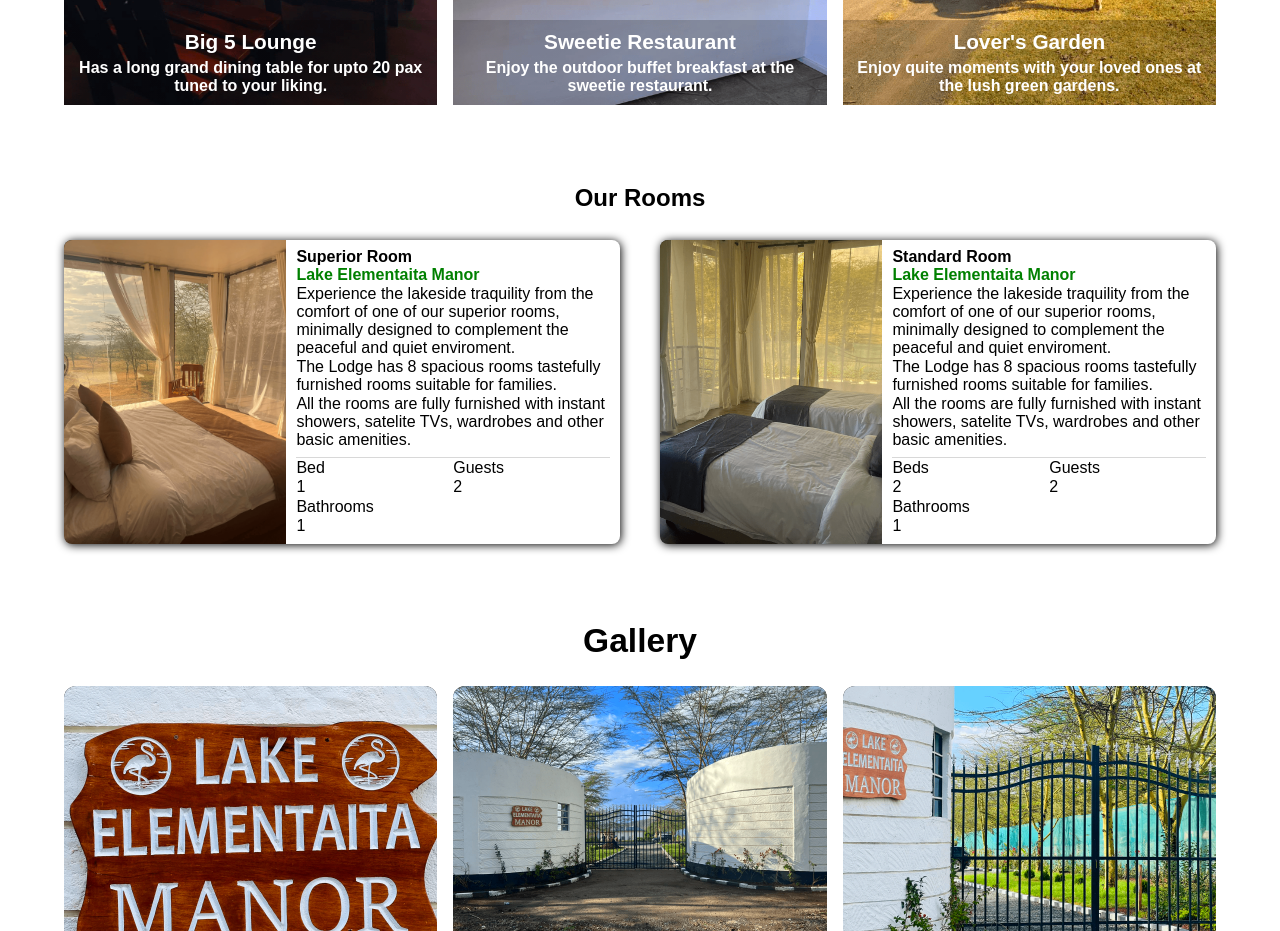
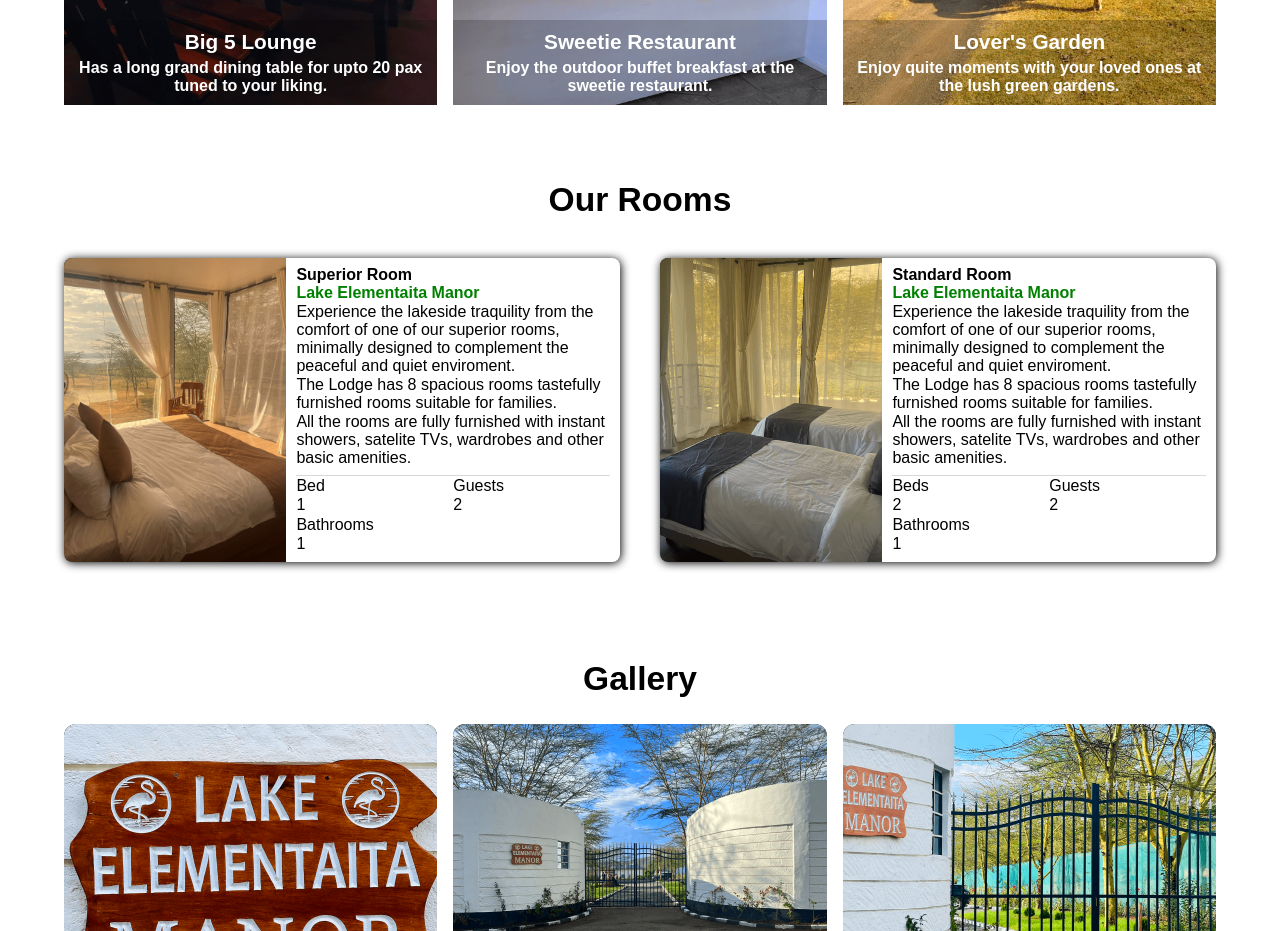
Before and after one commit to Mosaremothomas/Lake-Elementaita, a React (Vite) app in the folder front_end/: page / in a window 1280 px wide. Shown: the part 1360-2291 px from the top of the page. Built offline with nearby package versions, Linux system fonts and the light colour scheme.

Commit message:
changed the position of rooms on the homepage

```diff
--- a/front_end/src/containers/Homepage/Rooms/index.jsx
+++ b/front_end/src/containers/Homepage/Rooms/index.jsx
@@ -5,58 +5,58 @@ import superior_room from '../../../assets/superior_room.png'
 
 export default function Rooms() {
     return (
-        <section class="Rooms" id="Rooms">
-            <h1 class="section_heading">Our Rooms</h1>
-            <div class="rooms_wrapper">
-                <div class="room">
-                    <div class="image">
+        <section className="Rooms" id="Rooms">
+            <h1 className="section_heading">Our Rooms</h1>
+            <div className="rooms_wrapper">
+                <div className="room">
+                    <div className="image">
                         <img src={superior_room} alt="" />
                     </div>
-                    <div class="description">
+                    <div className="description">
                         <h4>Superior Room</h4>
                         <h5>Lake Elementaita Manor</h5>
                         <p>Experience the lakeside traquility from the comfort of one of our superior rooms, minimally designed to complement the peaceful and quiet enviroment.</p>
                         <p>The Lodge has 8 spacious rooms tastefully furnished rooms suitable for families.</p>
                         <p>All the rooms are fully furnished with instant showers, satelite TVs, wardrobes and other basic amenities.</p>
-                        <div class="room_features">
-                            <div class="feature">
+                        <div className="room_features">
+                            <div className="feature">
                                 <p>Bed</p>
-                                <p>1 <span class="icon icon-bed"></span></p>
+                                <p>1 <span className="icon icon-bed"></span></p>
                             </div>
-                            <div class="feature">
+                            <div className="feature">
                                 <p>Guests</p>
-                                <p>2 <span class="icon icon-users"></span></p>
+                                <p>2 <span className="icon icon-users"></span></p>
                             </div>
-                            <div class="feature">
+                            <div className="feature">
                                 <p>Bathrooms</p>
-                                <p>1 <span class="icon icon-bath"></span></p>
+                                <p>1 <span className="icon icon-bath"></span></p>
                             </div>
                         </div>
                     </div>
                 </div>
 
-                <div class="room">
-                    <div class="image">
+                <div className="room">
+                    <div className="image">
                         <img src={standard_room} alt="" />
                     </div>
-                    <div class="description">
+                    <div className="description">
                         <h4>Standard Room</h4>
                         <h5>Lake Elementaita Manor</h5>
                         <p>Experience the lakeside traquility from the comfort of one of our superior rooms, minimally designed to complement the peaceful and quiet enviroment.</p>
                         <p>The Lodge has 8 spacious rooms tastefully furnished rooms suitable for families.</p>
                         <p>All the rooms are fully furnished with instant showers, satelite TVs, wardrobes and other basic amenities.</p>
-                        <div class="room_features">
-                            <div class="feature">
+                        <div className="room_features">
+                            <div className="feature">
                                 <p>Beds</p>
-                                <p>2 <span class="icon icon-bed"></span></p>
+                                <p>2 <span className="icon icon-bed"></span></p>
                             </div>
-                            <div class="feature">
+                            <div className="feature">
                                 <p>Guests</p>
-                                <p>2 <span class="icon icon-users"></span></p>
+                                <p>2 <span className="icon icon-users"></span></p>
                             </div>
-                            <div class="feature">
+                            <div className="feature">
                                 <p>Bathrooms</p>
-                                <p>1 <span class="icon icon-bath"></span></p>
+                                <p>1 <span className="icon icon-bath"></span></p>
                             </div>
                         </div>
                     </div>
--- a/front_end/src/containers/Homepage/Rooms/rooms.css
+++ b/front_end/src/containers/Homepage/Rooms/rooms.css
@@ -50,10 +50,11 @@
 
 @media screen and (width >= 900px) {
   .Rooms {
-    padding: 5px 5% 10px;
+    padding: 30px 5%;
   }
   .Rooms h1 {
-    margin: 2em 0px 10px;
+    margin: 0.6em 0px;
+    font-size: 2.1em;
   }
   .Rooms .rooms_wrapper {
     display: grid;
--- a/front_end/src/containers/Homepage/Rooms/rooms.scss
+++ b/front_end/src/containers/Homepage/Rooms/rooms.scss
@@ -53,9 +53,10 @@
 
 @media screen and (width >= 900px){
     .Rooms{
-        padding: 5px 5% 10px;
+        padding: 30px 5%;
         h1{
-            margin: 2em 0px 10px;
+            margin: 0.6em 0px;
+            font-size: 2.1em;
         }
         .rooms_wrapper{
             display: grid;
```
Also changed, not shown: 1 other file (tests, documents, lock files or other folders).
